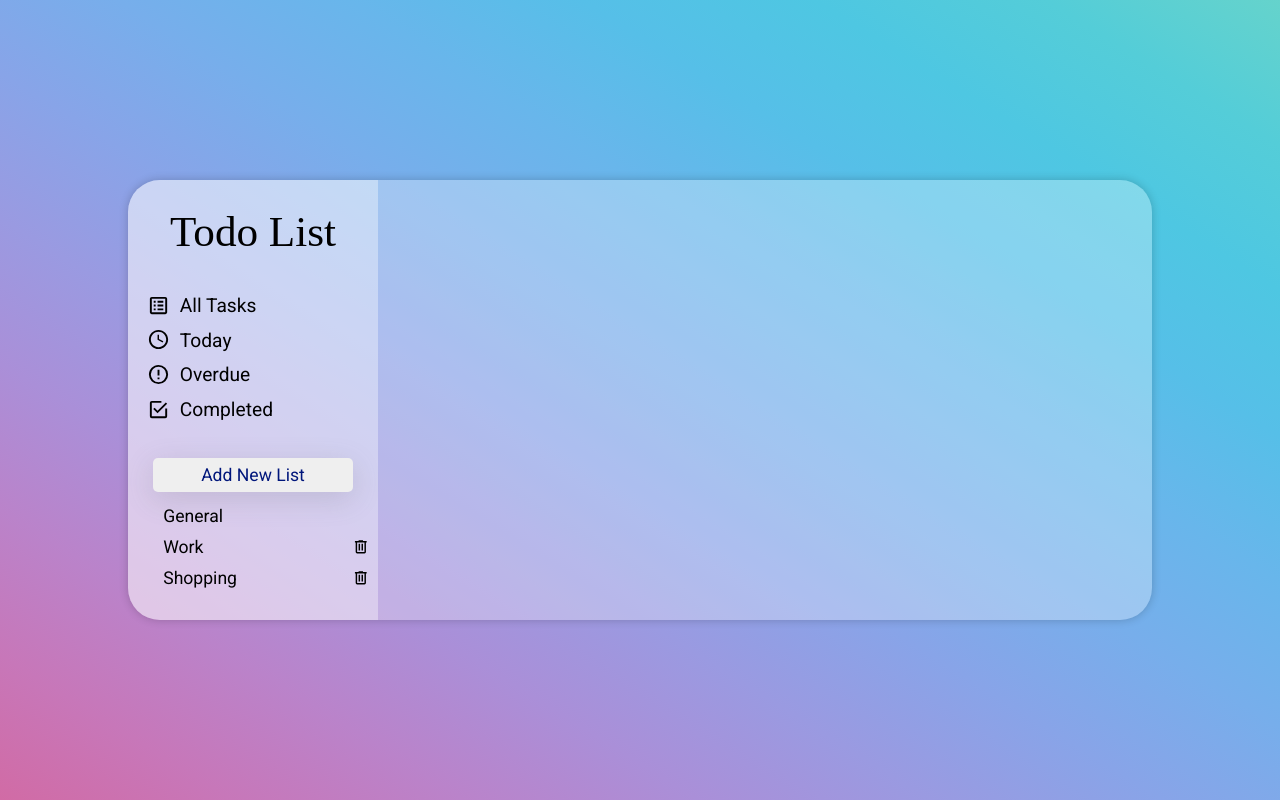
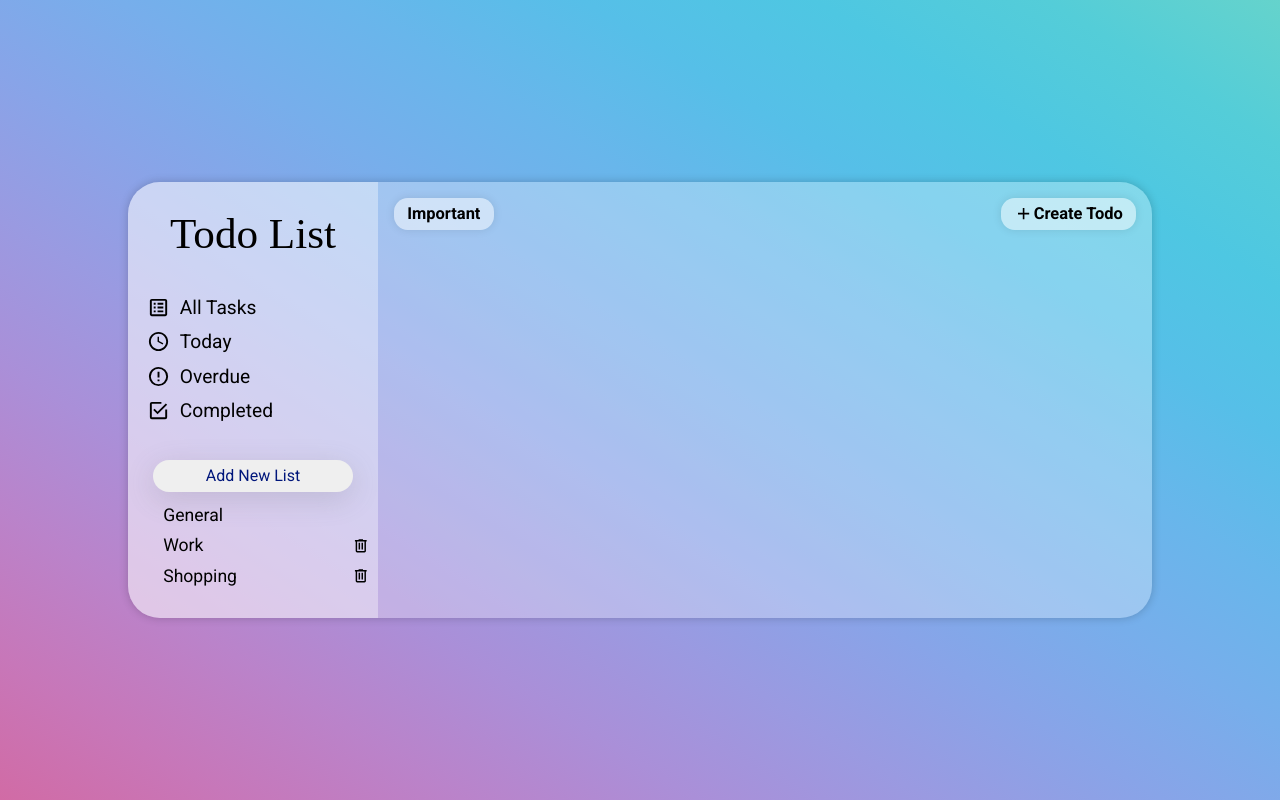
Before and after one commit to RimaSem/todo-list, a React (Vite) app: page / in a window 1280 px wide. Built offline with nearby package versions, Linux system fonts and the light colour scheme; a web font is replaced by a local one.

Commit message:
Add content buttons

```diff
--- a/src/components/Content.tsx
+++ b/src/components/Content.tsx
@@ -1,5 +1,17 @@
+import Icon from "@mdi/react";
+import { mdiPlus } from "@mdi/js";
+
 function Content() {
-  return <div className="content"></div>;
+  return (
+    <div className="content">
+      <div className="content-btns">
+        <button className="sort-btn">Important</button>
+        <button className="new-task-btn">
+          <Icon path={mdiPlus} size={0.8} /> Create Todo
+        </button>
+      </div>
+    </div>
+  );
 }
 
 export default Content;
--- a/src/components/scss/_Content.scss
+++ b/src/components/scss/_Content.scss
@@ -1,5 +1,29 @@
 .content {
   flex: 1;
+
+  .content-btns {
+    display: flex;
+    margin: 1em;
+    justify-content: space-between;
+
+    .sort-btn,
+    .new-task-btn {
+      background-color: rgba(255, 255, 255, 0.5);
+      box-shadow: 0 0 10px rgba(0, 0, 0, 0.1);
+      width: max-content;
+      padding: 0.4em 0.8em;
+      font-family: "Roboto", sans-serif;
+      font-weight: 700;
+      border: none;
+      font-size: 1.03rem;
+      border-radius: 14px;
+    }
+
+    .new-task-btn {
+      display: flex;
+      align-items: center;
+    }
+  }
 }
 
 @media screen and (min-width: 1000px) {
--- a/src/components/scss/_ListNav.scss
+++ b/src/components/scss/_ListNav.scss
@@ -6,12 +6,12 @@
   button {
     padding: 0.3em 0;
     border: none;
-    border-radius: 5px;
+    border-radius: 16px;
     width: 80%;
     margin: 0 auto;
     margin-bottom: 0.5em;
     font-family: "Roboto", sans-serif;
-    font-size: 1.1rem;
+    font-size: 1rem;
     padding: 0.4em 0;
     color: rgb(0, 22, 123);
     box-shadow: rgba(100, 100, 111, 0.2) 0px 7px 29px 0px;
--- a/src/components/scss/_Menu.scss
+++ b/src/components/scss/_Menu.scss
@@ -5,7 +5,7 @@
   position: fixed;
   top: 80px;
   left: -75%;
-  background-color: rgba(255, 255, 255, 0.5);
+  background-color: rgb(191, 216, 237);
   height: 100vh;
   width: 75%;
   transition: left 0.5s;
```
